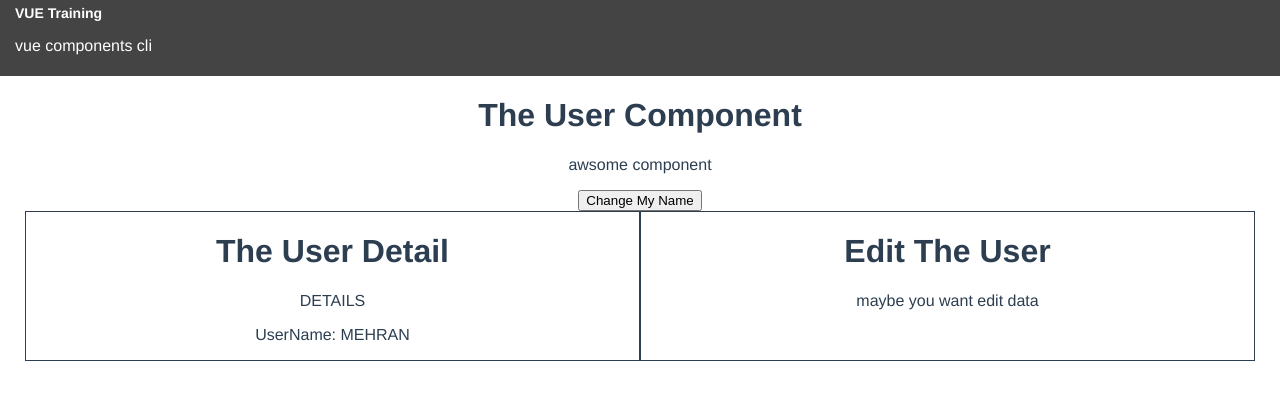
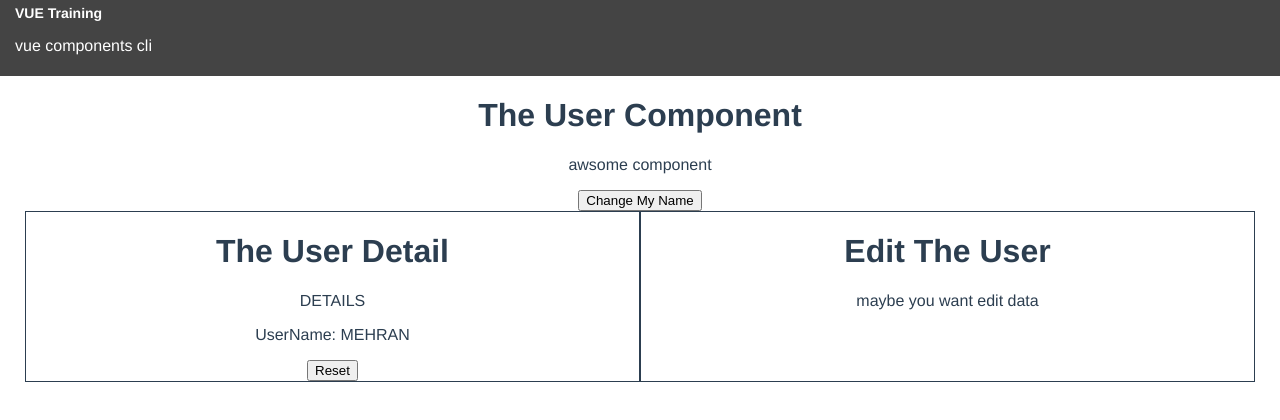
Before and after one commit to imganjgahi/VueTraining, a Vue app in the folder apps/cli/project/: page / in a window 1280 px wide. Shown: the top 420 px of the page. Built offline with nearby package versions, Linux system fonts and the light colour scheme.

Commit message:
fire an event from child to parrent

```diff
--- a/apps/cli/project/src/components/User/UserBlock.vue
+++ b/apps/cli/project/src/components/User/UserBlock.vue
@@ -4,7 +4,7 @@
         <p>awsome component</p>
         <button @click="changeName">Change My Name</button>
         <div class="action">
-            <UserDetail :myName="name" />
+            <UserDetail :myName="name" @nameWasReset="name = $event" />
             <UserEdit />
         </div>
     </div>
--- a/apps/cli/project/src/components/User/UserDetail.vue
+++ b/apps/cli/project/src/components/User/UserDetail.vue
@@ -5,18 +5,28 @@
         <p>
             <span>UserName: {{convertName()}}</span>
         </p>
+        <div class="action">
+            <button @click="resetName"> Reset </button>
+        </div>
     </div>
 </template>
 
 <script>
 export default {
     name: "UserDetail",
-    props: [
-        'myName'
-    ],
+    props: {
+        myName: {
+            type: String,
+            default: "no name"
+        }
+    },
     methods: {
         convertName() {
             return this.myName.toUpperCase()
+        },
+        resetName() {
+            this.myName = "Mehran";
+            this.$emit("nameWasReset", this.myName)
         }
     }
 }
```
